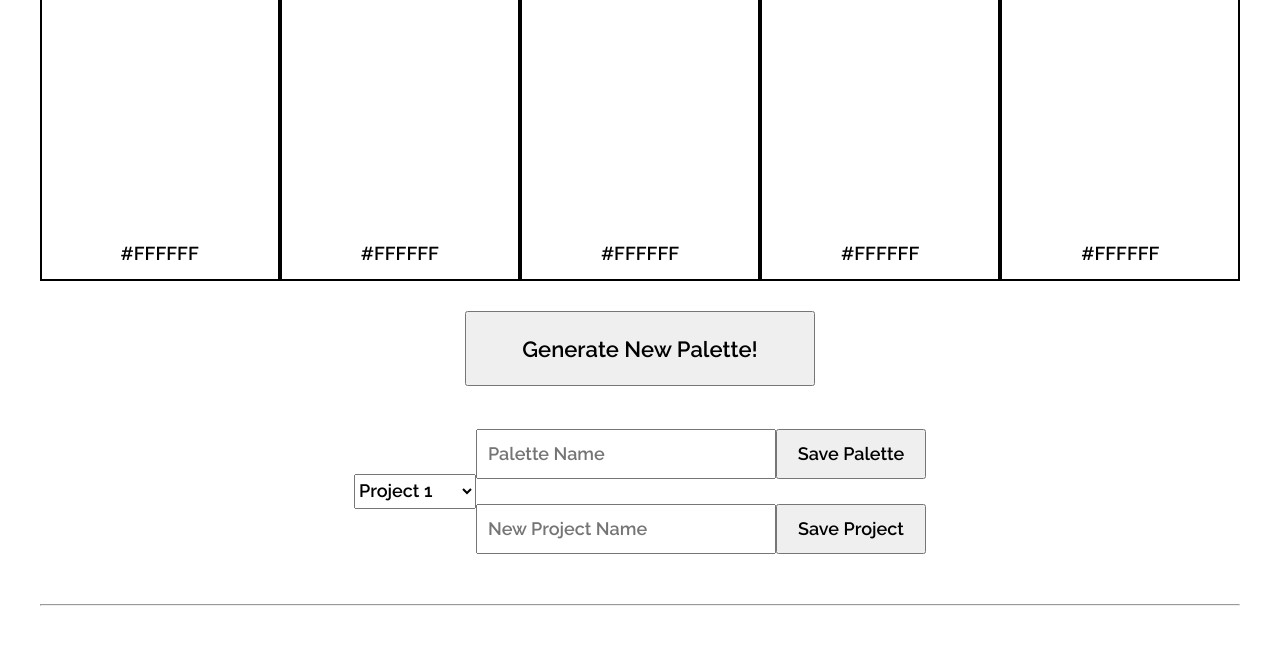
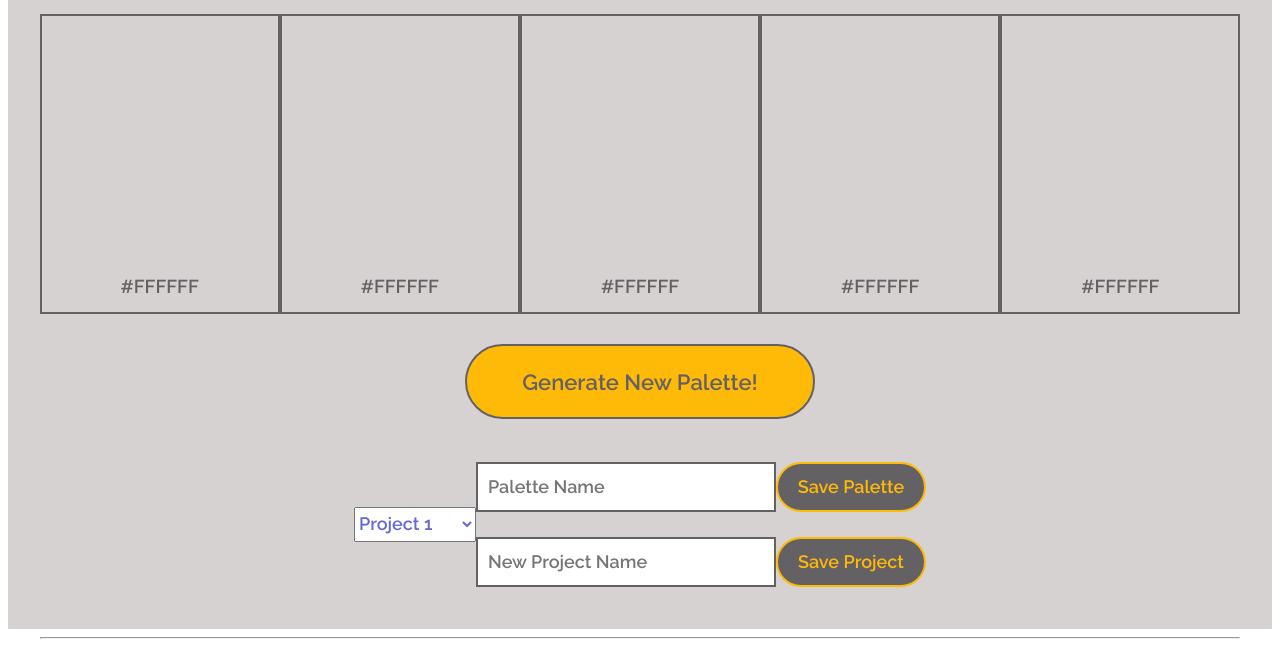
Before and after one commit to christielynam/palette-picker, a plain HTML site: page public/index.html in a window 1280 px wide. Shown: the part 151-800 px from the top of the page. Drawn offline with nearby package versions, Linux system fonts and the light colour scheme.

Commit message:
add styling to controls

```diff
--- a/public/css/styles.css
+++ b/public/css/styles.css
@@ -7,12 +7,14 @@ main {
   display: flex;
   flex-direction: column;
   align-items: center;
+  background-color: #D6D2D2;
 }
 
 .page-title {
   margin: 0;
+  color: #6369D1;
   font-family: 'Amatic SC', cursive;
-  font-size: 75px;
+  font-size: 100px;
 }
 
 .color-container {
@@ -26,7 +28,7 @@ main {
 .color {
   height: 300px;
   width: 250px;
-  border: 2px solid black;
+  border: 2px solid #646165;
 }
 
 .color-card-content {
@@ -35,6 +37,10 @@ main {
   flex-direction: column;
   align-items: center;
   justify-content: flex-end;
+}
+
+.color-value {
+  color: #646165;
 }
 
 .lock-img {
@@ -46,8 +52,12 @@ main {
 .generate-palette-btn {
   height: 75px;
   width: 350px;
+  background-color: #FFBA08;
+  border-radius: 37.5px;
+  color: #646165;
   cursor: pointer;
   font-size: 22px;
+  border: 2px solid #646165;
 }
 
 .controls-container {
@@ -61,7 +71,9 @@ main {
 .select-folder {
   height: 35px;
   width: 150px;
+  color: #6369D1;
   font-size: 18px;
+  outline: none;
 }
 
 .input-container,
@@ -78,6 +90,8 @@ main {
   height: 50px;
   width: 300px;
   padding-left: 10px;
+  border: 2px solid #646165;
+  color: #646165;
   font-size: 18px;
   outline: none;
 }
@@ -86,6 +100,10 @@ main {
 .save-project-btn {
   height: 50px;
   width: 150px;
+  border: 2px solid #FFBA08;
+  border-radius: 25px;
+  color: #FFBA08;
+  background-color: #646165;
   cursor: pointer;
   font-size: 18px;
 }
--- a/public/index.html
+++ b/public/index.html
@@ -15,31 +15,31 @@
         <article class='color color1'>
           <div class="color-card-content">
             <div class="lock-img"></div>
-            <h3>#FFFFFF</h3>
+            <h3 class='color-value val1'>#FFFFFF</h3>
           </div>
         </article>
         <article class='color color2'>
           <div class="color-card-content">
             <div class="lock-img"></div>
-            <h3>#FFFFFF</h3>
+            <h3 class='color-value val2'>#FFFFFF</h3>
           </div>
         </article>
         <article class='color color3'>
           <div class="color-card-content">
             <div class="lock-img"></div>
-            <h3>#FFFFFF</h3>
+            <h3 class='color-value val3'>#FFFFFF</h3>
           </div>
         </article>
         <article class='color color4'>
           <div class="color-card-content">
             <div class="lock-img"></div>
-            <h3>#FFFFFF</h3>
+            <h3 class='color-value val4'>#FFFFFF</h3>
           </div>
         </article>
         <article class='color color5'>
           <div class="color-card-content">
             <div class="lock-img"></div>
-            <h3>#FFFFFF</h3>
+            <h3 class='color-value val5'>#FFFFFF</h3>
           </div>
         </article>
       </section>
```
